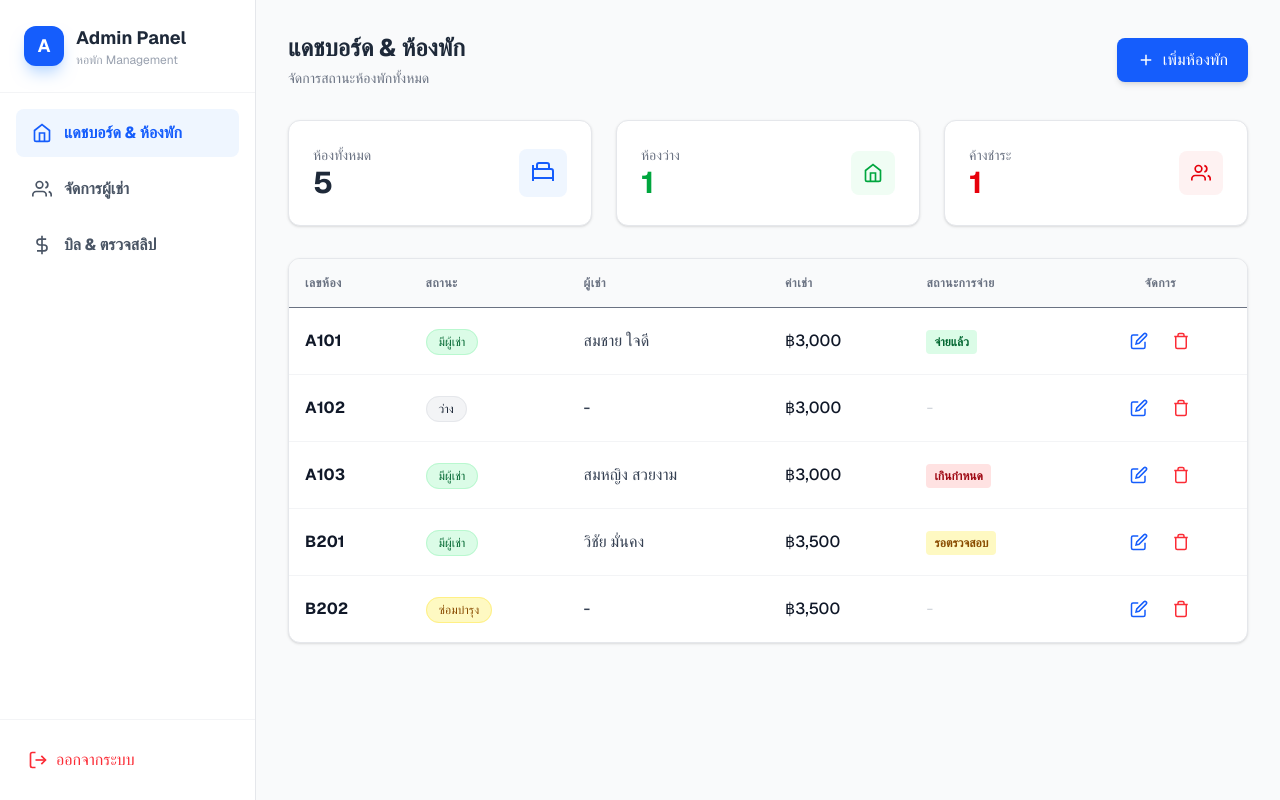
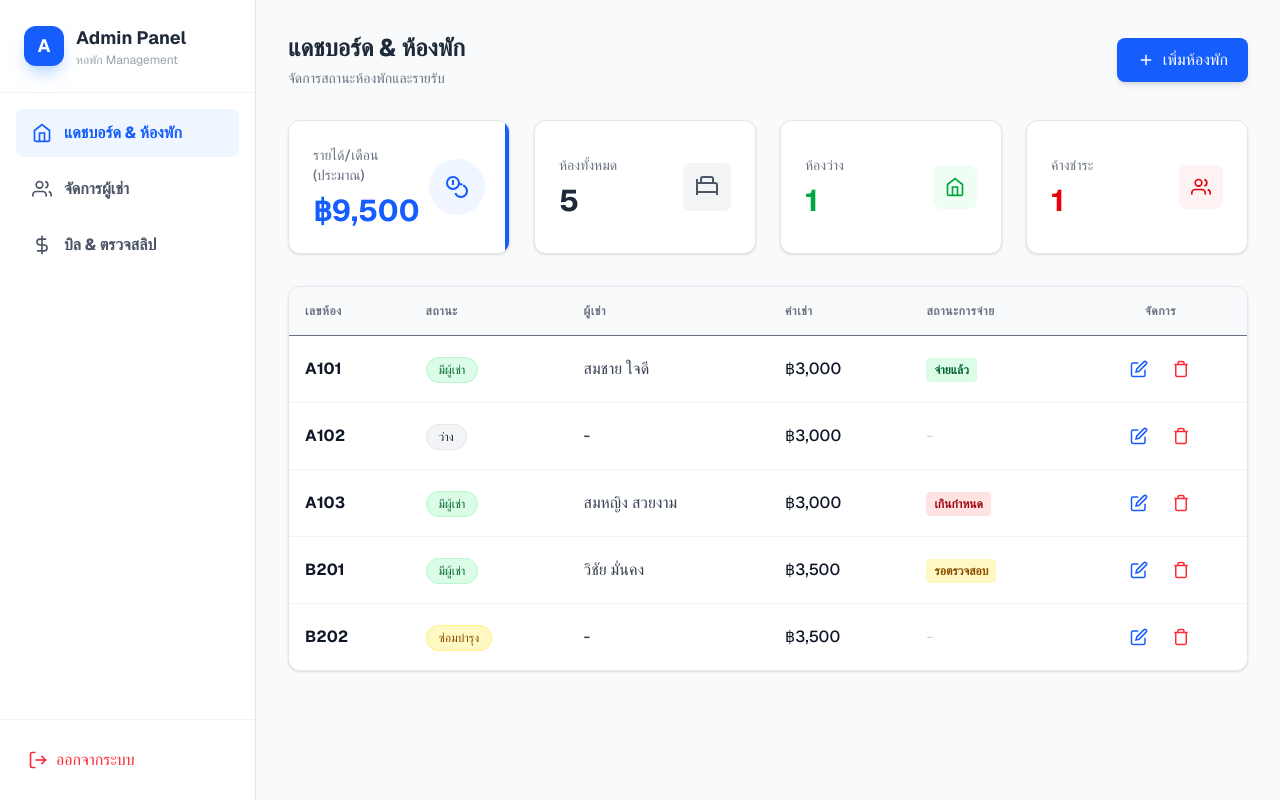
Before and after one commit to Pathiphat1922/dormitory, a Next.js app: page /admin/dashboard in a window 1280 px wide. Built offline with nearby package versions, Linux system fonts and the light colour scheme.

Commit message:
add crad price

```diff
--- a/app/admin/dashboard/page.tsx
+++ b/app/admin/dashboard/page.tsx
@@ -16,6 +16,8 @@ const IconBill = () => <svg width="20" height="20" viewBox="0 0 24 24" fill="non
 const IconScan = () => <svg width="20" height="20" viewBox="0 0 24 24" fill="none" stroke="currentColor" strokeWidth="2"><path d="M3 7V5a2 2 0 0 1 2-2h2"></path><path d="M17 3h2a2 2 0 0 1 2 2v2"></path><path d="M21 17v2a2 2 0 0 1-2 2h-2"></path><path d="M7 21H5a2 2 0 0 1-2-2v-2"></path><rect x="7" y="7" width="10" height="10"></rect></svg>;
 const IconCheckCircle = () => <svg width="40" height="40" viewBox="0 0 24 24" fill="none" stroke="currentColor" strokeWidth="2" className="text-green-500"><path d="M22 11.08V12a10 10 0 1 1-5.93-9.14"></path><polyline points="22 4 12 14.01 9 11.01"></polyline></svg>;
 const IconAlert = () => <svg width="40" height="40" viewBox="0 0 24 24" fill="none" stroke="currentColor" strokeWidth="2" className="text-red-500"><circle cx="12" cy="12" r="10"></circle><line x1="12" y1="8" x2="12" y2="12"></line><line x1="12" y1="16" x2="12.01" y2="16"></line></svg>;
+// (ใหม่) Icon สำหรับรายได้
+const IconCoins = () => <svg width="24" height="24" viewBox="0 0 24 24" fill="none" stroke="currentColor" strokeWidth="2"><circle cx="8" cy="8" r="6"></circle><path d="M18.09 10.37A6 6 0 1 1 10.34 18"></path><path d="M7 6h1v4"></path><path d="M17.12 10.06c-.87-1.24-2.32-1.53-3.69-1.28"></path></svg>;
 
 // --- Types ---
 interface Room {
@@ -81,8 +83,7 @@ export default function AdminDashboard() {
   const handleSaveRoom = () => {
     if (!editingRoom) return;
     setRooms(rooms.map(r => r.id === editingRoom.id ? editingRoom : r));
-    setEditingRoom(null); // ปิด Modal แล้วจะเห็นหน้าหลักอัปเดตทันที
-    // สามารถเพิ่ม alert('บันทึกสำเร็จ'); ตรงนี้ได้ถ้าต้องการ
+    setEditingRoom(null);
   };
 
   const handleDeleteRoom = (id: string) => {
@@ -105,7 +106,6 @@ export default function AdminDashboard() {
   const handleSimulateScan = () => {
     setVerificationStep('scanning');
 
-    // จำลองการ Delay เหมือนยิง API ไปธนาคาร
     setTimeout(() => {
       if (!verifyingInvoice) return;
 
@@ -113,20 +113,13 @@ export default function AdminDashboard() {
 
       let result;
       if (randomScenario > 0.3) {
-        // Case: ผ่านฉลุย
         result = { success: true, message: 'ตรวจสอบสำเร็จ: ยอดเงินถูกต้อง', scannedAmount: verifyingInvoice.amount };
-
-        // อัปเดตสถานะบิลเป็น Paid
         setInvoices(prev => prev.map(inv => inv.id === verifyingInvoice.id ? { ...inv, status: 'paid' } : inv));
-        // อัปเดตสถานะห้อง
         setRooms(prev => prev.map(r => r.id === verifyingInvoice.roomId ? { ...r, paymentStatus: 'paid' } : r));
-
       } else if (randomScenario > 0.1) {
-        // Case: ยอดไม่ตรง (เช่น โอนขาด)
         const wrongAmount = verifyingInvoice.amount - 100;
         result = { success: false, message: `ยอดเงินไม่ตรง! (สแกนได้: ${wrongAmount})`, scannedAmount: wrongAmount };
       } else {
-        // Case: สลิปปลอม / ไม่พบข้อมูล
         result = { success: false, message: 'ไม่พบข้อมูลการโอน (อาจเป็นสลิปปลอม)', scannedAmount: 0 };
       }
 
@@ -170,12 +163,18 @@ export default function AdminDashboard() {
   const renderContent = () => {
     switch (activeTab) {
       case 'dashboard':
+
+        // (ใหม่) คำนวณรายได้รวมจากห้องที่มีผู้เช่า (Occupied)
+        const totalRevenue = rooms
+            .filter(r => r.status === 'occupied')
+            .reduce((sum, r) => sum + r.price, 0);
+
         return (
           <>
             <div className="flex justify-between items-center mb-8">
               <div>
                 <h2 className="text-2xl font-bold text-gray-800">แดชบอร์ด & ห้องพัก</h2>
-                <p className="text-gray-500 text-sm mt-1">จัดการสถานะห้องพักทั้งหมด</p>
+                <p className="text-gray-500 text-sm mt-1">จัดการสถานะห้องพักและรายรับ</p>
               </div>
               <button
                 onClick={() => {
@@ -187,26 +186,45 @@ export default function AdminDashboard() {
                 <IconPlus /> เพิ่มห้องพัก
               </button>
             </div>
-             {/* Stats Summary */}
-             <div className="grid grid-cols-1 md:grid-cols-3 gap-6 mb-8">
+
+             {/* Stats Summary: ปรับ Grid เป็น 4 ช่อง (เดิม 3) */}
+             <div className="grid grid-cols-1 md:grid-cols-2 lg:grid-cols-4 gap-6 mb-8">
+
+                {/* 1. (ใหม่) Card รายได้รวม */}
+                <div className="bg-white p-6 rounded-xl border border-gray-200 shadow-sm flex items-center justify-between relative overflow-hidden group">
+                    <div className="absolute right-0 top-0 h-full w-1 bg-blue-600"></div>
+                    <div>
+                        <p className="text-gray-500 text-sm font-medium">รายได้/เดือน (ประมาณ)</p>
+                        <p className="text-3xl font-bold text-blue-600 mt-2">฿{totalRevenue.toLocaleString()}</p>
+                    </div>
+                    <div className="bg-blue-50 p-4 rounded-full text-blue-600 group-hover:scale-110 transition-transform">
+                        <IconCoins />
+                    </div>
+                </div>
+
+                {/* 2. ห้องทั้งหมด */}
                 <div className="bg-white p-6 rounded-xl border border-gray-200 shadow-sm flex items-center justify-between">
                     <div>
-                        <p className="text-gray-500 text-sm">ห้องทั้งหมด</p>
-                        <p className="text-3xl font-bold text-gray-800">{rooms.length}</p>
+                        <p className="text-gray-500 text-sm font-medium">ห้องทั้งหมด</p>
+                        <p className="text-3xl font-bold text-gray-800 mt-2">{rooms.length}</p>
                     </div>
-                    <div className="bg-blue-50 p-3 rounded-lg text-blue-600"><IconBed /></div>
+                    <div className="bg-gray-100 p-3 rounded-lg text-gray-600"><IconBed /></div>
                 </div>
+
+                {/* 3. ห้องว่าง */}
                 <div className="bg-white p-6 rounded-xl border border-gray-200 shadow-sm flex items-center justify-between">
                     <div>
-                        <p className="text-gray-500 text-sm">ห้องว่าง</p>
-                        <p className="text-3xl font-bold text-green-600">{rooms.filter(r => r.status === 'vacant').length}</p>
+                        <p className="text-gray-500 text-sm font-medium">ห้องว่าง</p>
+                        <p className="text-3xl font-bold text-green-600 mt-2">{rooms.filter(r => r.status === 'vacant').length}</p>
                     </div>
                     <div className="bg-green-50 p-3 rounded-lg text-green-600"><IconHome /></div>
                 </div>
+
+                {/* 4. ค้างชำระ */}
                 <div className="bg-white p-6 rounded-xl border border-gray-200 shadow-sm flex items-center justify-between">
                     <div>
-                        <p className="text-gray-500 text-sm">ค้างชำระ</p>
-                        <p className="text-3xl font-bold text-red-600">{rooms.filter(r => r.paymentStatus === 'overdue').length}</p>
+                        <p className="text-gray-500 text-sm font-medium">ค้างชำระ</p>
+                        <p className="text-3xl font-bold text-red-600 mt-2">{rooms.filter(r => r.paymentStatus === 'overdue').length}</p>
                     </div>
                     <div className="bg-red-50 p-3 rounded-lg text-red-600"><IconUsers /></div>
                 </div>
```
Lines whose indentation alone changed are shown as unchanged.
